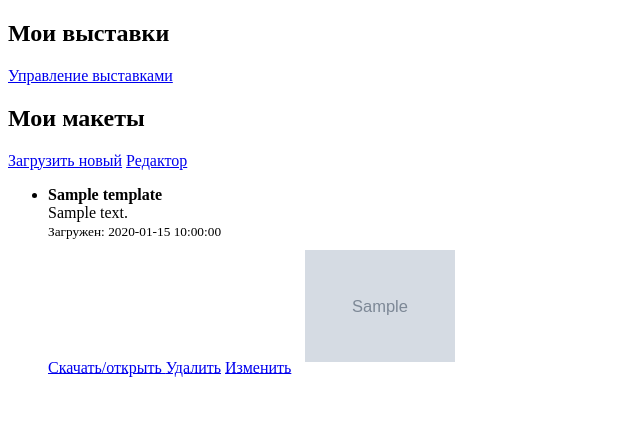
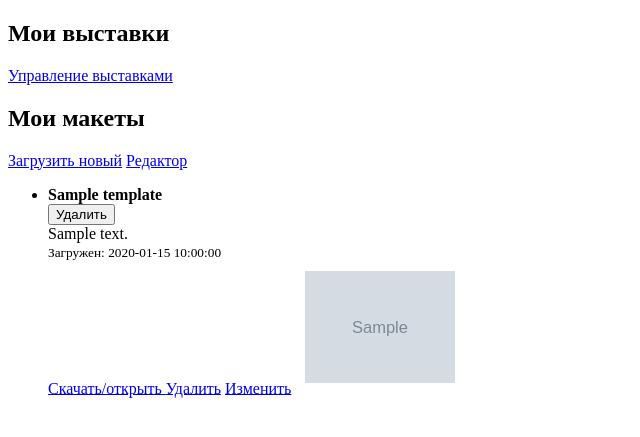
Before and after one commit to hardPrecision/ExpoShare, a Flask app: page /dashboard in a window 1280 px wide. Shown: the part 26-463 px from the top of the page, without its empty margins (0-640 px from the left). Run offline with Flask 3, Linux system fonts and the light colour scheme; a user stored in the database is signed in; tables that the repository leaves empty hold one stand-in row (values such as "Sample post"); grey boxes marked "Sample" are stand-in pictures.

Commit message:
Добавлено окно подтверждения удаления макета

```diff
--- a/app/routes.py
+++ b/app/routes.py
@@ -87,12 +87,12 @@ def upload():
     return render_template('upload.html', form=form)
 
 
-@bp.route('/delete/<int:template_id>', methods=['GET'])
+@bp.route('/delete/<int:template_id>', methods=['POST'])
 @login_required
 def delete_template(template_id):
     template = Template.query.get_or_404(template_id)
     if template.user_id != current_user.id:
-        flash('You are not allowed to delete this template.')
+        flash('У вас нет прав на удаление этого макета')
         return redirect(url_for('main.dashboard'))
 
     current_user.total_size -= template.file_size
--- a/app/templates/dashboard.html
+++ b/app/templates/dashboard.html
@@ -10,6 +10,14 @@
     {% for template in templates %}
     <li>
         <strong>{{ template.name }}</strong><br>
+
+        <form action="{{ url_for('main.delete_template', template_id=template.id) }}" method="POST">
+            <button type="submit"
+                    onclick="return confirm('Вы уверены, что хотите удалить этот макет?');">
+                Удалить
+            </button>
+        </form>
+
         {{ template.description|default("Без описания") }}<br>
         <small>Загружен: {{ template.upload_date }}</small><br>
         <a href="{{ url_for('static', filename='uploads/' + template.filename) }}" target="_blank">
```
Also changed, not shown: app/static/uploads/1638911672_new_preview_cat-smirk.jpg (deleted). Lines whose indentation alone changed are shown as unchanged.
